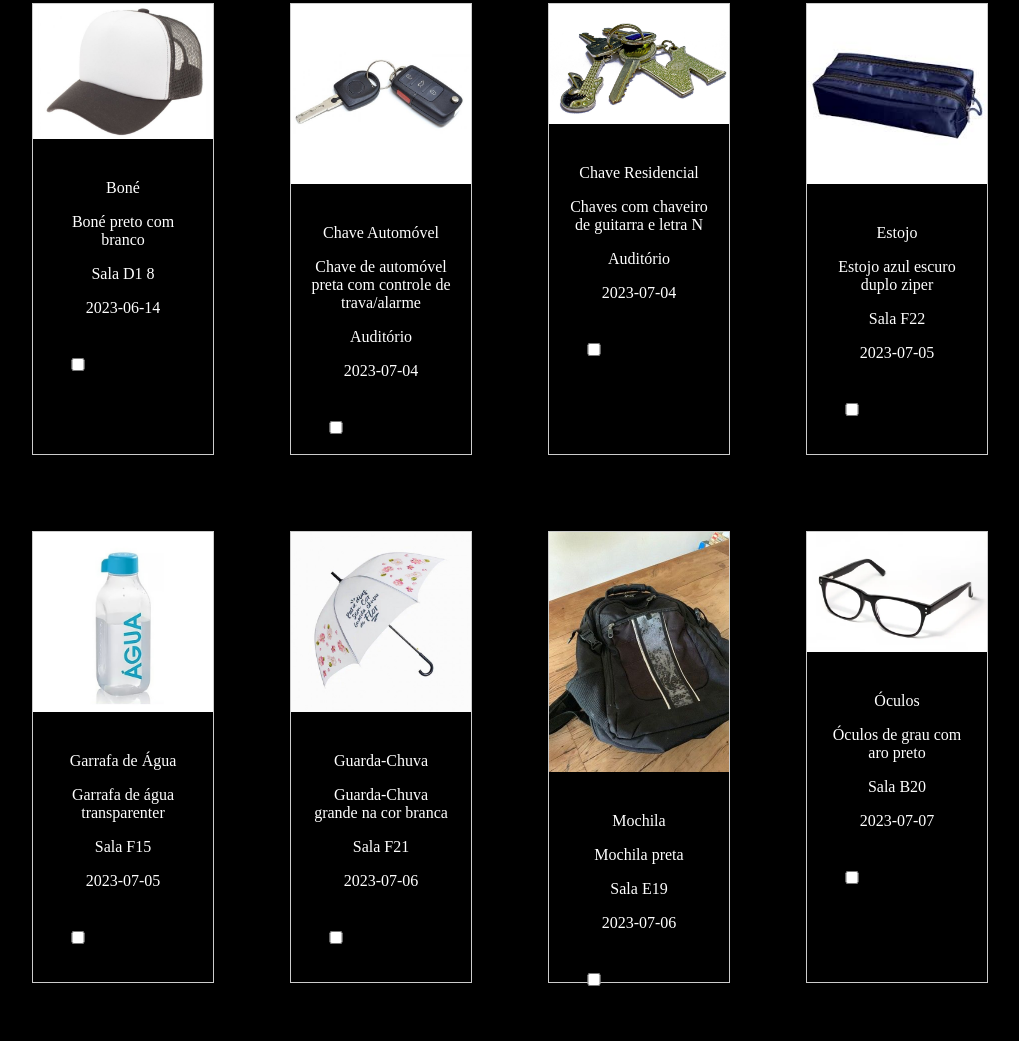
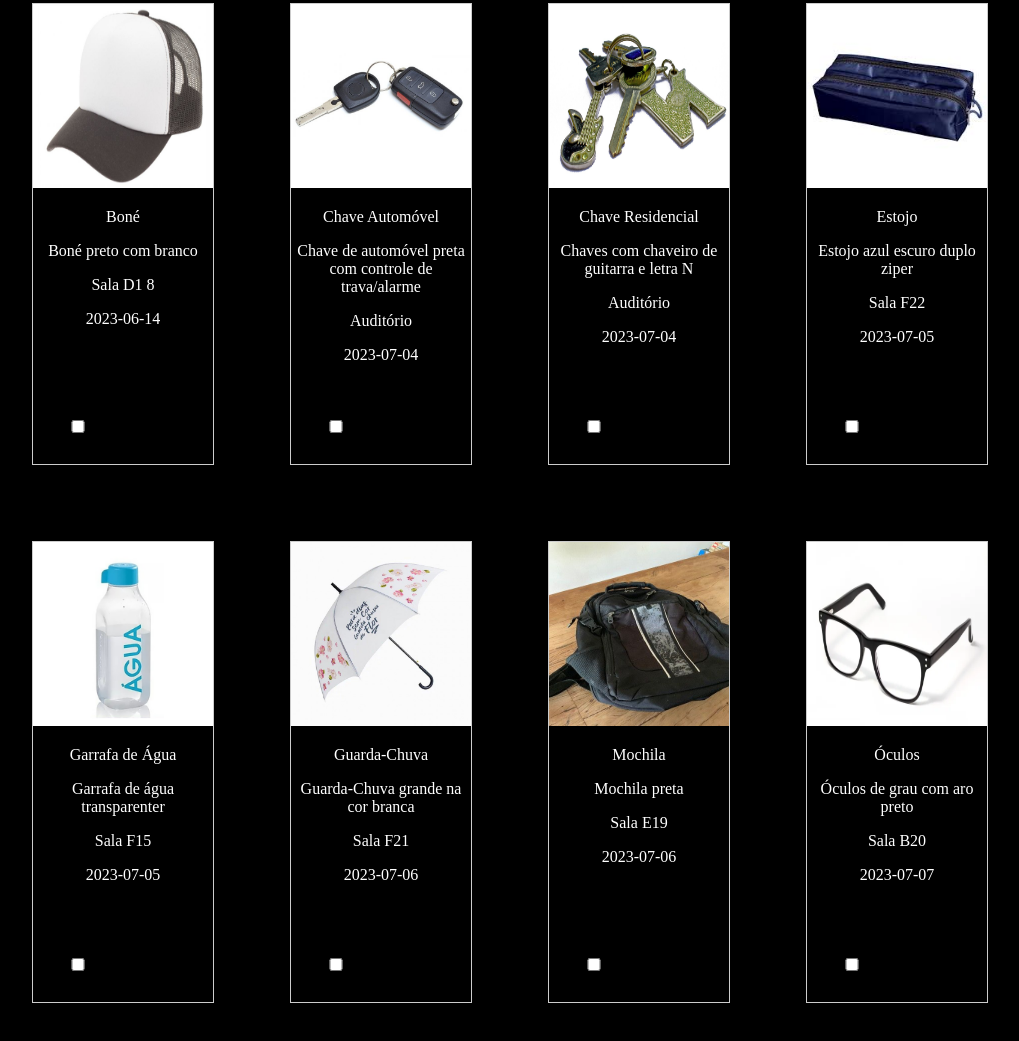
Before and after one commit to brunaplatt/Projeto-AplicadoII---SENAI, a plain HTML site: page alu_prof.html in a window 1280 px wide. Shown: the part 185-1226 px from the top of the page, without its empty margins (6-1025 px from the left). Drawn offline with nearby package versions, Linux system fonts and the light colour scheme.

Commit message:
Versão 2.7

```diff
--- a/alu_prof.html
+++ b/alu_prof.html
@@ -28,7 +28,7 @@
             <p>Sala D1 8</p>
             <p>2023-06-14</p>
         </div>
-        <input type="checkbox" name="reserva1" value="reserva1">
+            <input id="checkbox" type="checkbox" name="reserva1" value="reserva1">
     </div>
 
 
@@ -42,7 +42,7 @@
             <p>Auditório</p>
             <p>2023-07-04</p>
         </div>
-        <input type="checkbox" name="reserva1" value="reserva1">
+        <input id="checkbox" type="checkbox" name="reserva1" value="reserva1">
     </div>
 
     <div class="divitens">
@@ -55,7 +55,7 @@
             <p>Auditório</p>
             <p>2023-07-04</p>
         </div>
-        <input type="checkbox" name="reserva1" value="reserva1">
+        <input id="checkbox" type="checkbox" name="reserva1" value="reserva1">
     </div>
 
     <div class="divitens">
@@ -68,7 +68,7 @@
             <p>Sala F22</p>
             <p>2023-07-05</p>
         </div>
-        <input type="checkbox" name="reserva1" value="reserva1">
+        <input id="checkbox" type="checkbox" name="reserva1" value="reserva1">
     </div>
 
         <div class="divitens">
@@ -81,7 +81,7 @@
                 <p>Sala F15</p>
                 <p>2023-07-05</p>
             </div>
-            <input type="checkbox" name="reserva1" value="reserva1">
+            <input id="checkbox" type="checkbox" name="reserva1" value="reserva1">
     </div>
 
     <div class="divitens">
@@ -94,7 +94,7 @@
             <p>Sala F21</p>
             <p>2023-07-06</p>
         </div>
-        <input type="checkbox" name="reserva1" value="reserva1">
+        <input id="checkbox" type="checkbox" name="reserva1" value="reserva1">
     </div>
 
     <div class="divitens">
@@ -107,7 +107,7 @@
             <p>Sala E19</p>
             <p>2023-07-06</p>
         </div>
-        <input type="checkbox" name="reserva1" value="reserva1">
+        <input id="checkbox" type="checkbox" name="reserva1" value="reserva1">
     </div>
 
     <div class="divitens">
@@ -120,7 +120,7 @@
             <p>Sala B20</p>
             <p>2023-07-07</p>
         </div>
-        <input type="checkbox" name="reserva1" value="reserva1">
+        <input id="checkbox" type="checkbox" name="reserva1" value="reserva1">
     </div>
 
     <script src="js/scripts.js"></script>
--- a/css/style.css
+++ b/css/style.css
@@ -263,7 +263,7 @@ li #btnSalvar{
     border: 1px solid #ccc;
     float: left;
     width: 180px;
-    height: 450px;
+    height: 460px;
 }
 
 .divitens:hover {
@@ -272,13 +272,14 @@ li #btnSalvar{
 
 .divitens img {
     width: 100%;
-    height: auto
+    height: 40%;
 }
 
-.textodiv {
-    padding: 20px;
+.textodiv{
+    width: 100%;
+    height: 45%;
     text-align: center;
-  }
+}
 
 .titulo_lista{
     display: inline-flexbox;
--- a/js/scripts.js
+++ b/js/scripts.js
@@ -39,6 +39,11 @@ function direcionaLogin(acesso){
 	function Enviar()
 {
 		alert("Enviado com Sucesso!");
+}
+
+function Reserva()
+{
+		alert("Reserva enviada, compareça na secretaria em até 2 dias úteis.");
 }
 
 $(function(){
```
